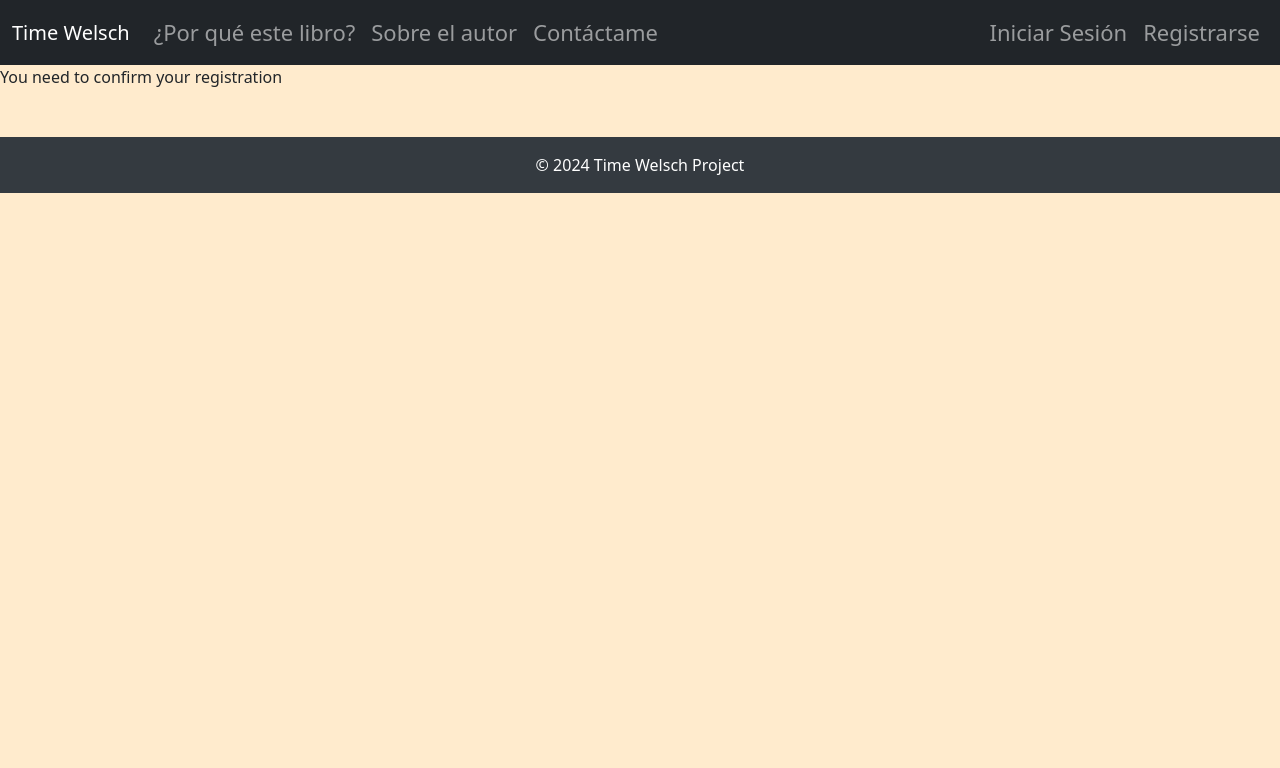
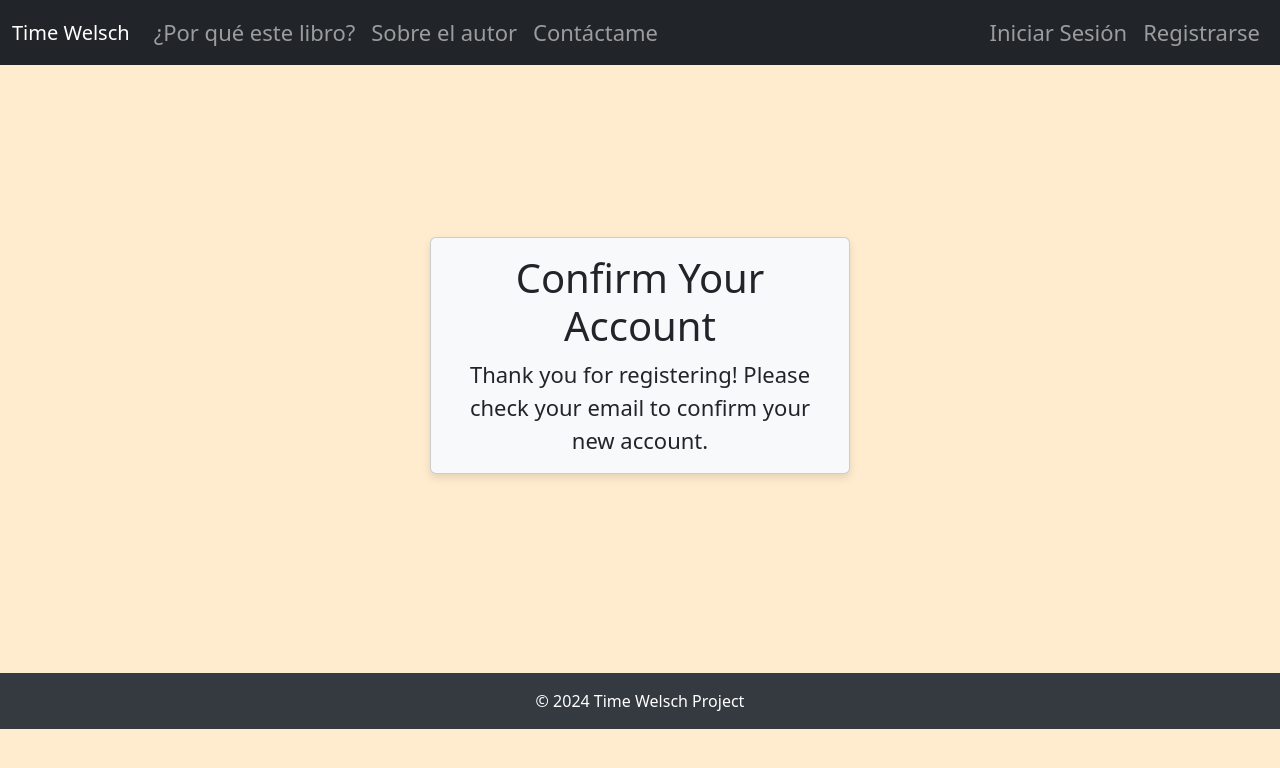
Before and after one commit to Alejoho/Time-Welsch, a Python web app: template app/templates/confirmation.html in a window 1280 px wide. Shown: the top 768 px of the page. Run offline with Jinja, Linux system fonts and the light colour scheme; the template is opened without the code that fills it, so the values that code supplies are empty.

Commit message:
Create the confirmation next step page

```diff
--- a/app/routes/home_routes.py
+++ b/app/routes/home_routes.py
@@ -154,3 +154,8 @@ def confirm_email(token):
     db.session.commit
 
     return redirect(url_for("home_routes.login"))
+
+
+@bp.get("/confirmacion")
+def confirmation():
+    return render_template("confirmation.html")
--- a/app/templates/confirmation.html
+++ b/app/templates/confirmation.html
@@ -1,4 +1,40 @@
 {% extends "layout.html" %}
+
+
+{% block head %}
+<style>
+    /*
+    .container {
+        margin-top: 100px;
+        display: flex;
+        justify-content: center;
+        align-items: center;
+        height: 70vh;
+    }
+    */
+    .custom {
+        height: 70vh;
+    }
+
+    .card {
+        box-shadow: 0 4px 8px rgba(0, 0, 0, 0.1);
+    }
+</style>
+{% endblock %}
+
+
 {% block body %}
-You need to confirm your registration
+<div class="container d-flex justify-content-center align-items-center custom">
+    <div class="row justify-content-center">
+        <div class="col-md-6">
+            <div class="card text-center">
+                <div class="card-body">
+                    <h1 class="card-title">Confirm Your Account</h1>
+                    <p class="card-text">Thank you for registering! Please check your email to confirm your new
+                        account.</p>
+                </div>
+            </div>
+        </div>
+    </div>
+</div>
 {% endblock %}
```
